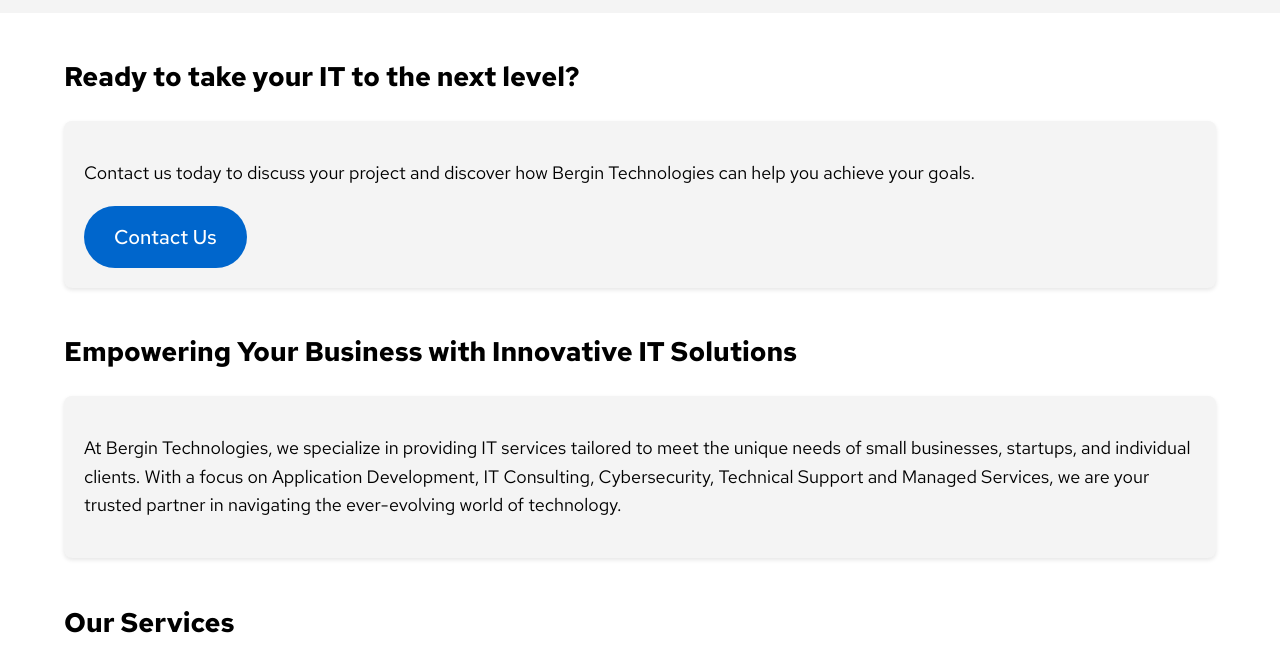
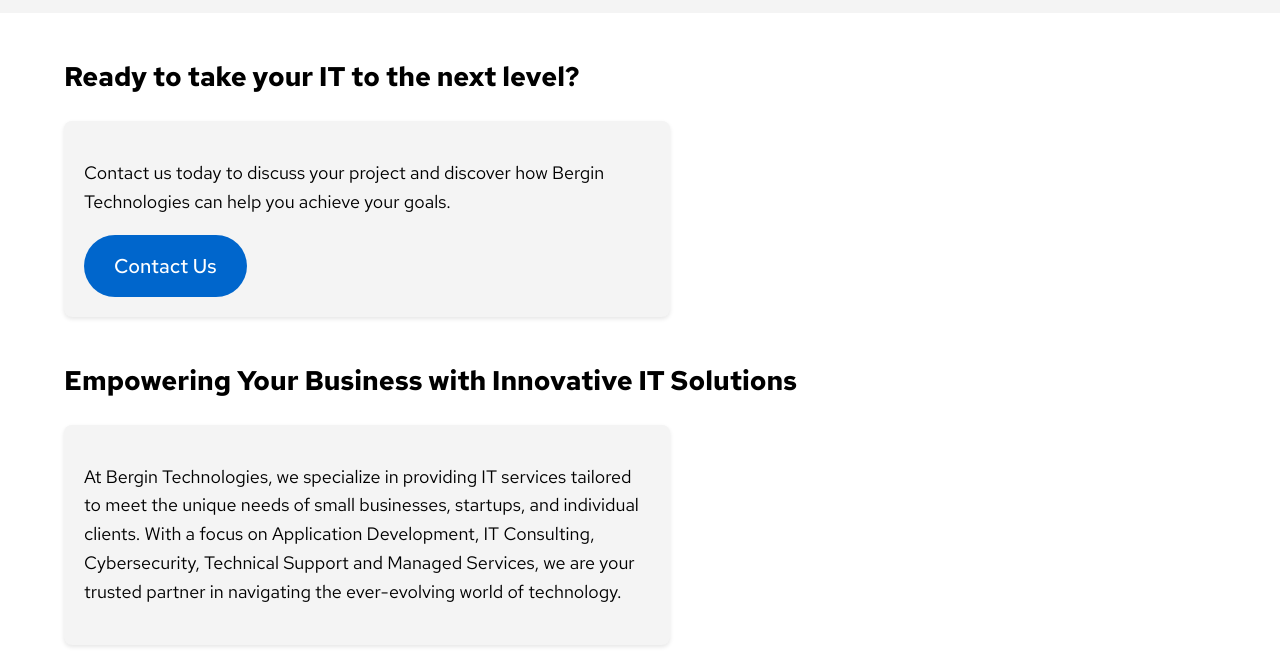
Before and after one commit to bergin-technologies/site, a plain HTML site: page index.html in a window 1280 px wide. Shown: the part 79-742 px from the top of the page. Drawn offline with Linux system fonts and the light colour scheme.

Commit message:
Update index.html

```diff
--- a/index.html
+++ b/index.html
@@ -104,21 +104,25 @@
     </header>
 
     <div class="container">
-       <section id="contact flex-container">
+       <section id="contact">
            <h2 data-en="Ready to take your IT to the next level?" data-ja="IT を次のレベルに引き上げる準備はできていますか?">Ready to take your IT to the next level?</h2>
+           <div class="flex-container">
                 <div class="card">
                     <p data-en="Contact us today to discuss your project and discover how Bergin Technologies can help you achieve your goals." data-ja="今すぐお問い合わせいただき、プロジェクトについてご相談いただき、Bergin Technologies が目標達成にどのように役立つかをご確認ください。">
                          Contact us today to discuss your project and discover how Bergin Technologies can help you achieve your goals.
                     </p>
                     <a class="contact-button" data-en="Contact Us" data-ja="お問い合わせ" href="mailto:info@bergin.jp">Contact Us</a>
                 </div>
+            </div>
         </section>
 
         <section id="about">
             <h2 data-en="Empowering Your Business with Innovative IT Solutions" data-ja="革新的なITソリューションでビジネスを強化">Empowering Your Business with Innovative IT Solutions</h2>
+            <div class="flex-container">
                 <div class="card">
                     <p data-en="At Bergin Technologies, we specialize in providing IT services tailored to meet the unique needs of small businesses, startups, and individual clients. With a focus on Application Development, IT Consulting, Cybersecurity, Technical Support and Managed Services, we are your trusted partner in navigating the ever-evolving world of technology." data-ja="Bergin Technologies は、中小企業、新興企業、個人のお客様の独自のニーズに合わせた IT サービスの提供を専門としています。アプリケーション開発、IT コンサルティング、サイバーセキュリティ、テクニカル サポート、マネージド サービスに重点を置き、常に進化するテクノロジーの世界をナビゲートする信頼できるパートナーです。">At Bergin Technologies, we specialize in providing IT services tailored to meet the unique needs of small businesses, startups, and individual clients. With a focus on Application Development, IT Consulting, Cybersecurity, Technical Support and Managed Services, we are your trusted partner in navigating the ever-evolving world of technology.</p>
                 </div>
+            </div>
         </section>
 
         <section id="services">
```
